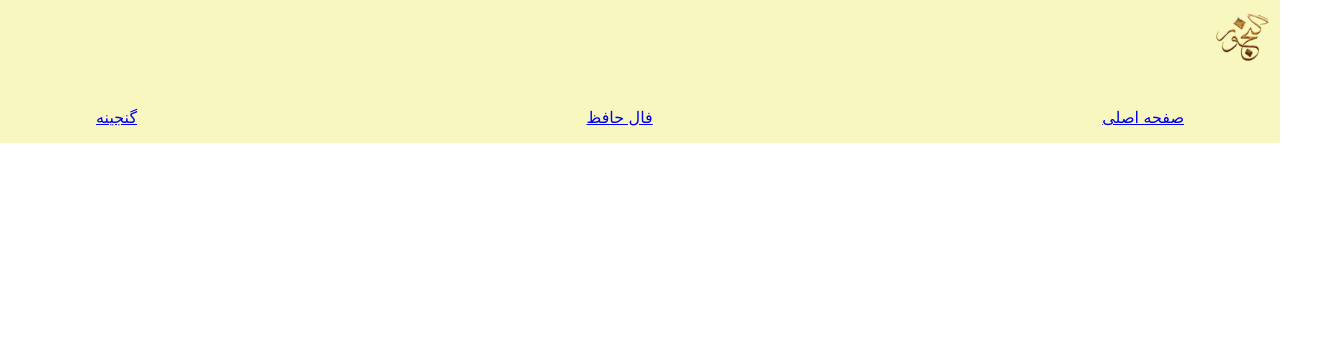
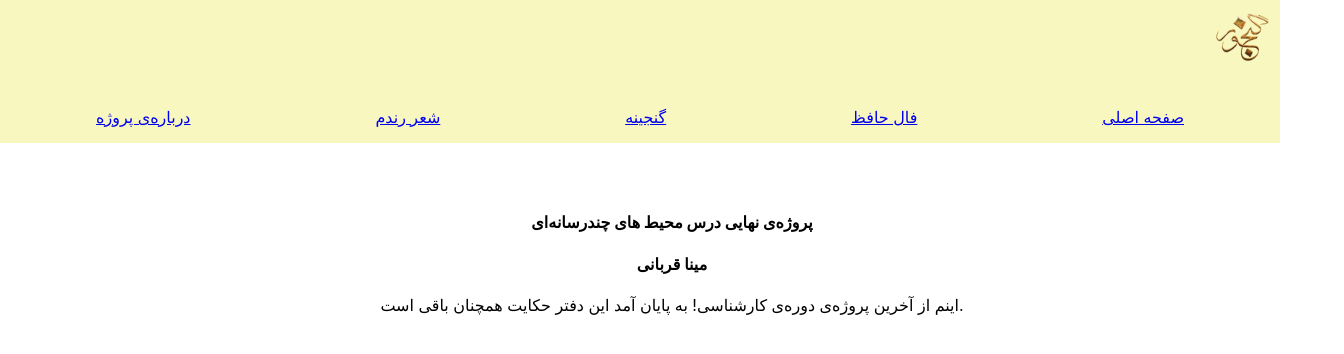
Before and after one commit to minampa/HezarSher, a React (Create React App) app: page /about in a window 1280 px wide. Shown: the top 354 px of the page, 1344 px wide, since content can reach past the window. Built offline with nearby package versions, Linux system fonts and the light colour scheme.

Commit message:
Some Changes on CSS

```diff
--- a/src/App.js
+++ b/src/App.js
@@ -41,6 +41,12 @@ function App() {
               <li className='nav-list'>
                 <Link to="/ganjine">گنجینه</Link>
               </li>
+              <li className='nav-list'>
+                <Link to="/random">شعر رندم</Link>
+              </li>
+              <li className='nav-list'>
+                <Link to="/about">درباره‌ی پروژه</Link>
+              </li>
             </ul>
           </nav>
 
--- a/src/components/About.js
+++ b/src/components/About.js
@@ -1,7 +1,17 @@
 import React from 'react';
 
 function About() {
-  return <div></div>;
+  return <div>
+      <div className='about'>
+          <h4>پروژه‌ی نهایی درس محیط های چندرسانه‌ای</h4>
+          <h4>مینا قربانی</h4>
+          <div className='about-text'>
+              <p>
+                  اینم از آخرین پروژه‌ی دوره‌ی کارشناسی! به پایان آمد این دفتر حکایت همچنان باقی است.
+              </p>
+          </div>
+      </div>
+  </div>;
 }
 
 export default About;
--- a/src/components/Main.js
+++ b/src/components/Main.js
@@ -5,7 +5,7 @@ function Main() {
   return <div className='main-container'>
       <Nav />
       <div className='main'>
-          <img src='../../pictures/mainPagePicture.svg'></img>
+          <img src='../../pictures/mainPagePicture.svg' className='main-image'></img>
             <div className='main-text'>
                 <p>
                     تاریخ کهن ایران‌زمین با پیشینه‌ای غنی از فرهنگ و هنر، از دیرباز با شعر و ادبیات در هم پیچیده و ایران، مهد پرورش شاعران بزرگی بوده و درگیر و دار فراز و نشیب‌هایی که در طول تاریخ بر آن گذشته، اما شاهنامه وزین و پارسی‌پرور فردوسی بزرگ، اشعار روح‌بخش مولانا و عشق‌بازی‌اش با حق، غزل‌های عاشقانه و عارفانه عالم‌گیر در دیوان حافظ،اندیشه ژرف و عرفان ناب عطار نیشابوری همه و همه همچون مرهمی بر زخم‌های کوچک و بزرگش تسکین داده‌اند.
--- a/src/components/Random.js
+++ b/src/components/Random.js
@@ -26,6 +26,7 @@ function Random({htmlText, title}) {
     })
   }, [])
   return <div>
+      <img src='../../pictures/gol4.svg' className='gol-image'/>
       <div className='fal'>
             <img src={src} />
             <div className='fal-info'>
@@ -35,7 +36,9 @@ function Random({htmlText, title}) {
                 </div>
                     {/* <button className='btn' onClick={alpha} >رفرش</button> */}
             </div>
+
         </div>
+        <img src='../../pictures/tarh4.svg' />
   </div>;
 }
 
--- a/src/index.css
+++ b/src/index.css
@@ -14,6 +14,10 @@ body {
   flex-direction: row-reverse;
 }
 
+.main-image {
+  margin: auto;
+}
+
 .ganjoor-img{
   display: flex;
   /* justify-content: center; */
@@ -28,22 +32,26 @@ body {
 }
 
 .nav-bar{
+  list-style-type: none;
   display: flex;
   flex-direction: row;
   justify-content: space-between;
   list-style: none;
-  margin: 1rem;
   margin-right: 5rem;
   margin-left: 5rem;
   padding: 1rem;
 }
 
+.nav-list {
+  display: inline;
+}
+
 .main-text{
-  width: 15rem;
+  width: 30%;
   height: 25rem;
   padding: 1rem;
   margin: 1rem;
-  width: 30%;
+  text-align: right;
 }
 
 .btn-main {
@@ -209,6 +217,17 @@ code {
   background-image: url('../public/pictures/tarh13.svg');
   position: absolute;
   z-index: 100;
+}
 
+.gol-image {
+  position: absolute;
+  justify-content: flex-end;
+}
+
+.about {
+  /* background-color: rgb(213, 236, 171); */
+  height: 100%;
+  width: 100%;
+  padding: 2rem;
 
 }
```
Also changed, not shown: public/pictures/gol4.svg (added), public/pictures/tarh4.svg (added).
